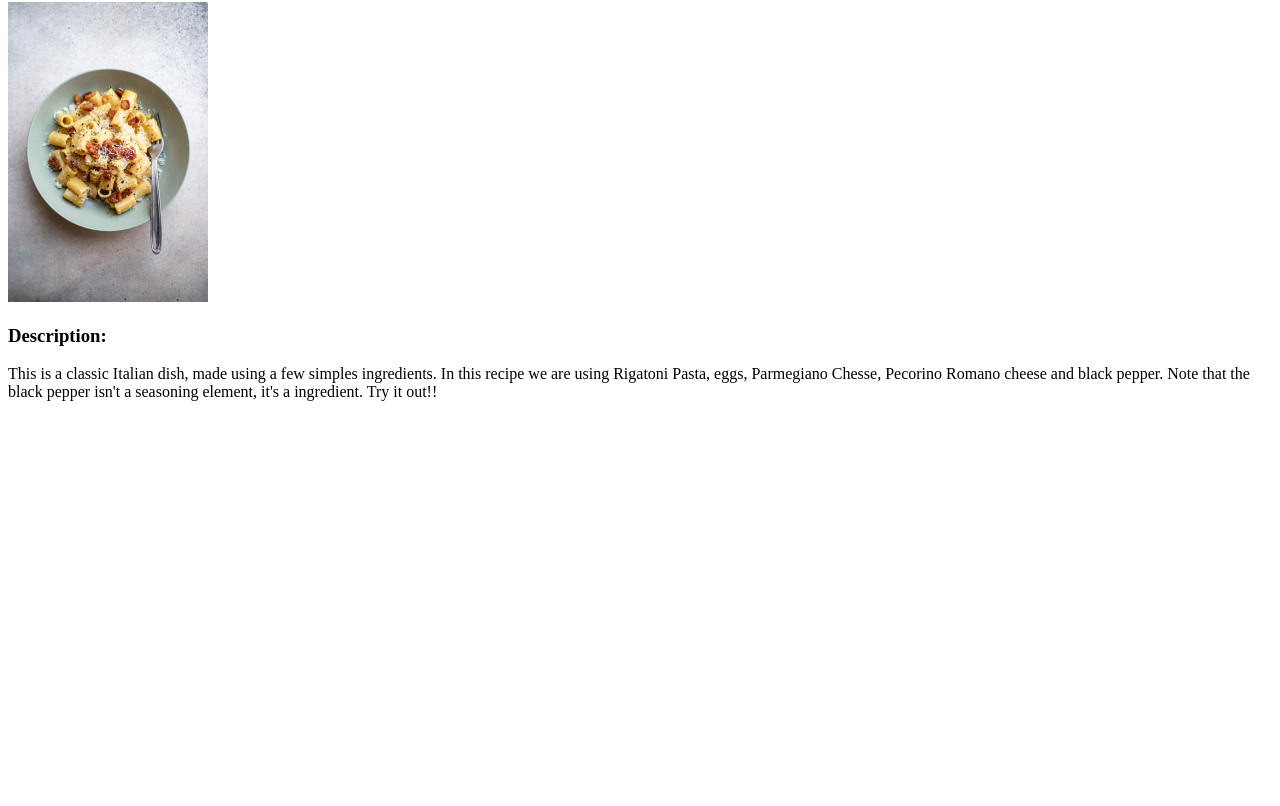
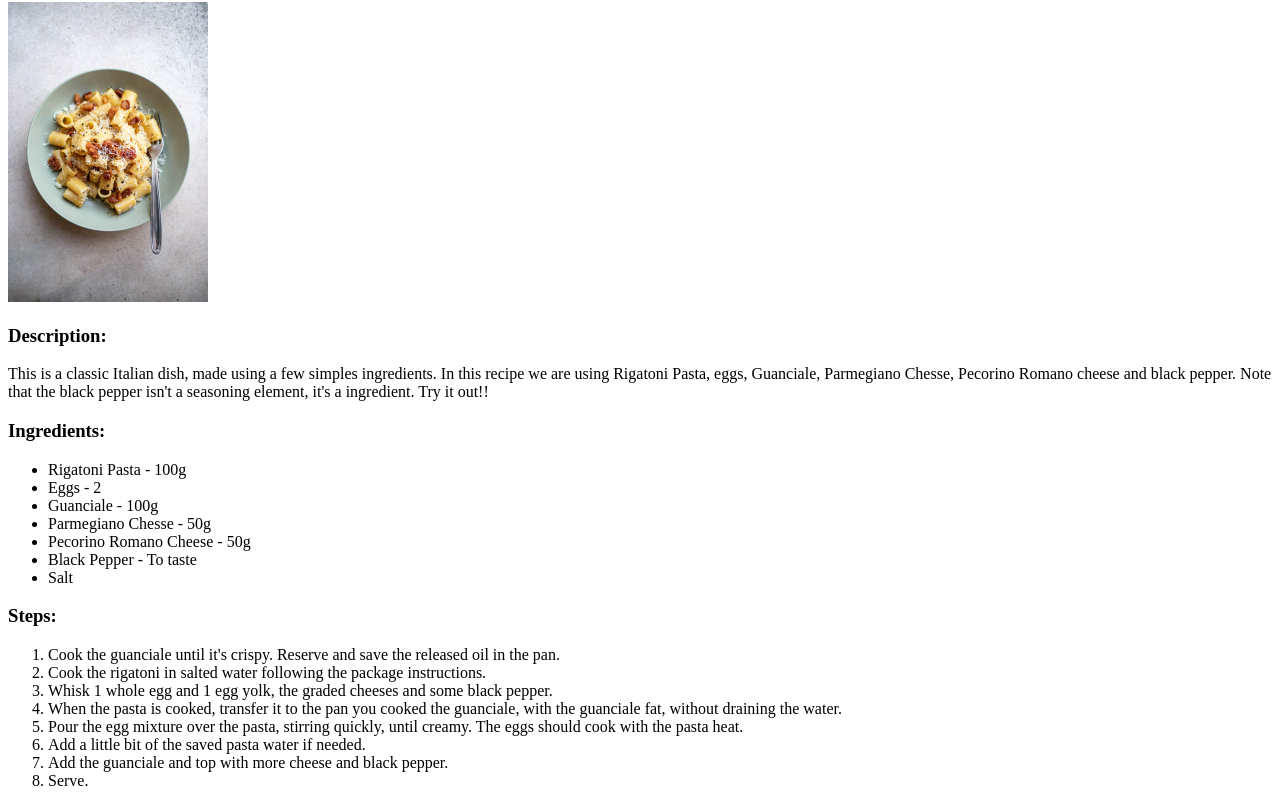
Before and after one commit to pedrodalanora/odin-recipes, a plain HTML site: page recipes/carbonara.html in a window 1280 px wide. Shown: the part 78-884 px from the top of the page. Before the commit the page ends 800 px from the top, so only its background shows below. Drawn offline with Linux system fonts and the light colour scheme.

Commit message:
Add the Carbonara Recipe page content

```diff
--- a/recipes/carbonara.html
+++ b/recipes/carbonara.html
@@ -12,9 +12,32 @@
 
     <h3>Description:</h3>
     <p>This is a classic Italian dish, made using a few simples ingredients.
-        In this recipe we are using Rigatoni Pasta, eggs, Parmegiano Chesse, Pecorino
+        In this recipe we are using Rigatoni Pasta, eggs, Guanciale, Parmegiano Chesse, Pecorino
         Romano cheese and black pepper. Note that the black pepper isn't a seasoning element,
         it's a ingredient. Try it out!!
     </p>
+
+    <h3>Ingredients:</h3>
+    <ul>
+        <li>Rigatoni Pasta - 100g</li>
+        <li>Eggs - 2</li>
+        <li>Guanciale - 100g</li>
+        <li>Parmegiano Chesse - 50g</li>
+        <li>Pecorino Romano Cheese - 50g</li>
+        <li>Black Pepper - To taste</li>
+        <li>Salt</li>
+    </ul>
+
+    <h3>Steps:</h3>
+    <ol>
+        <li>Cook the guanciale until it's crispy. Reserve and save the released oil in the pan.</li>
+        <li>Cook the rigatoni in salted water following the package instructions.</li>
+        <li>Whisk 1 whole egg and 1 egg yolk, the graded cheeses and some black pepper.</li>
+        <li>When the pasta is cooked, transfer it to the pan you cooked the guanciale, with the guanciale fat, without draining the water.</li>
+        <li>Pour the egg mixture over the pasta, stirring quickly, until creamy. The eggs should cook with the pasta heat.</li>
+        <li>Add a little bit of the saved pasta water if needed.</li>
+        <li>Add the guanciale and top with more cheese and black pepper.</li>
+        <li>Serve.</li>
+    </ol>
 </body>
 </html>
```
